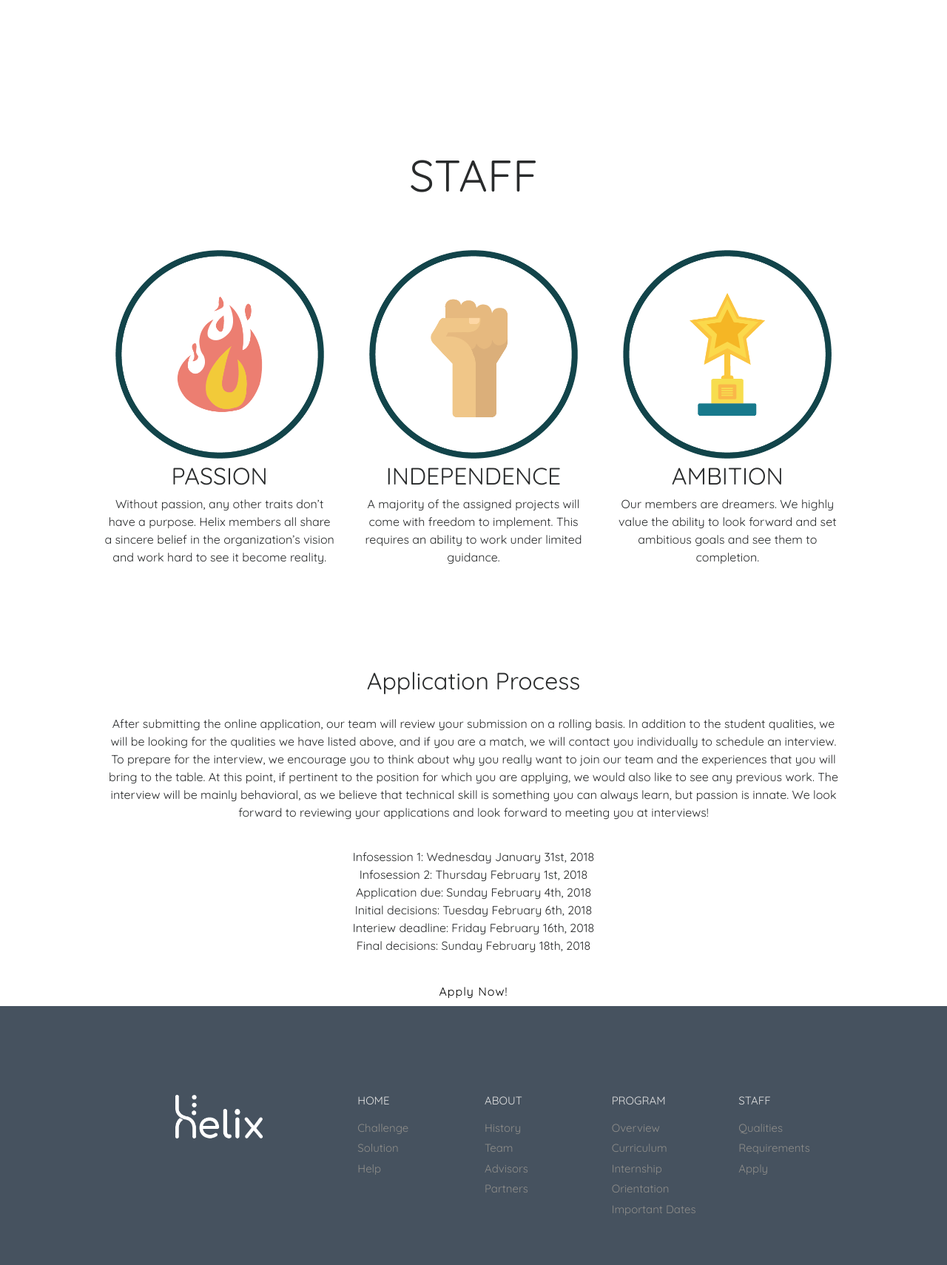
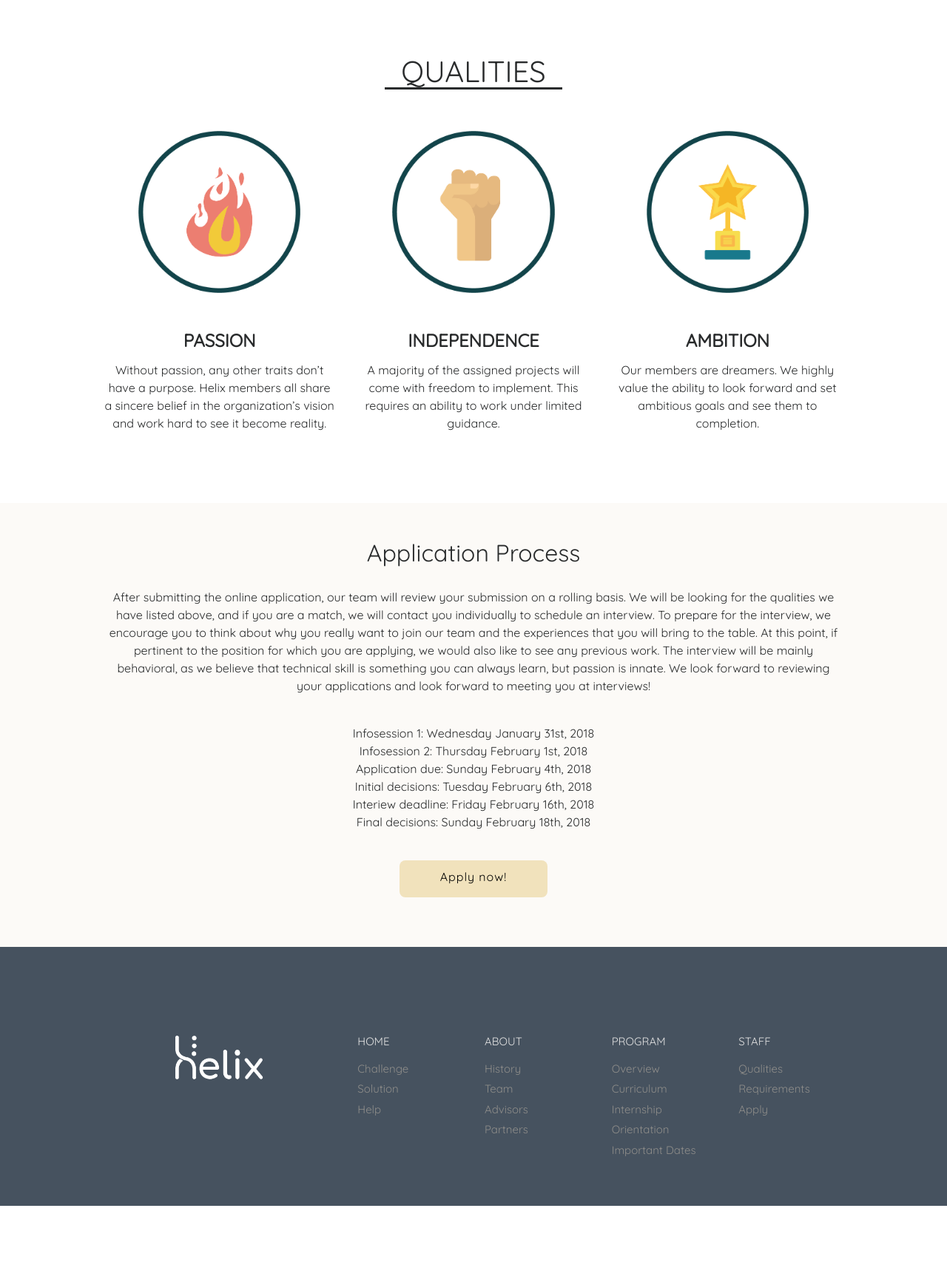
Before and after one commit to nnpok/helix-website, a PHP site: page /staff.html in a window 1280 px wide. Shown: the part 60-1770 px from the top of the page at 74% size. After the commit the page ends 1690 px from the top, so only its background shows below. Run offline with PHP 8.4, Linux system fonts and the light colour scheme; some libraries are stand-ins or nearby versions.

Commit message:
ready for launch

```diff
--- a/about.html
+++ b/about.html
@@ -2,7 +2,7 @@
 <html lang="en">
 	<head>
 		<meta charset="utf-8">
-		<link rel="icon shortcut" href="logo_icon.png>">
+		<link rel="icon" href="favicon.ico">
 		<title>Helix</title>
 		<link href="https://fonts.googleapis.com/css?family=Quicksand" rel="stylesheet">
 
--- a/home.html
+++ b/home.html
@@ -2,7 +2,7 @@
 <html lang="en">
 	<head>
 		<meta charset="utf-8">
-
+		<link rel="icon" href="favicon.ico">
 		<title>Helix</title>
 		<link href="https://fonts.googleapis.com/css?family=Quicksand" rel="stylesheet">
 
--- a/main.css
+++ b/main.css
@@ -1,6 +1,7 @@
 body {
 	font-family: 'Quicksand', sans-serif;
 	width: 100vw;
+	overflow-x: hidden;
 	text-align: center;
 }
 
@@ -377,6 +378,50 @@ body {
 	height: 400px;
 }
 
+.students {
+	height: 500px;
+}
+
+.staff-qualities {
+	text-align: center;
+	height: 680px;
+}
+
+.application-header {
+	margin-bottom: 30px;
+}
+
+.application-process-text {
+	margin-bottom: 40px;
+}
+
+.staff-header {
+	display: inline-block;
+	text-align: center;
+	border-bottom: 3px solid currentColor;
+	width: 240px;
+}
+
+.staff-qualities-pics {
+	height: 270px;
+}
+
+.application-process {
+	height: 600px;
+}
+
+.container .application-process {
+	position: relative;
+}
+
+.staff-apply-button {
+	position: absolute;
+	left: 50%;
+	transform: translateX(-50%);
+	width: 280px;
+	margin-top: 40px;
+}
+
 .semi-transparent-button1 {
 	background-color: #F1E2BC;
 	height: 50px;
--- a/program.html
+++ b/program.html
@@ -2,7 +2,7 @@
 <html lang="en">
 	<head>
 		<meta charset="utf-8">
-		<link rel="icon shortcut" href="logo_icon.png>">
+		<link rel="icon" href="favicon.ico">
 		<title>Helix</title>
 		<link href="https://fonts.googleapis.com/css?family=Quicksand" rel="stylesheet">
 
@@ -197,12 +197,12 @@
 						</div>
 						<div class="col-md-4 curriculum-list" align="center">
 							<h4 class="details-headers"><strong>TUITION</strong></h4>
-							<p>This program is offered completely free of charge. However,
+							<p>This program is offered completely <strong>free</strong> of charge. However,
 								to keep the program running, donations of any amount are highly
 								appreciated.</p>
 						</div>
 						<div class="col-md-4 curriculum-list" align="center">
-							<h4 class="details-headers"><strong >LOCATION</strong></h4>
+							<h4 class="details-headers"><strong>LOCATION</strong></h4>
 							<p>The one-week program will be held on the UC Berkeley campus.
 								Each student’s internship sites will be revealed to them in
 								their acceptance letter.</p>
--- a/staff.html
+++ b/staff.html
@@ -2,7 +2,7 @@
 <html lang="en">
 	<head>
 		<meta charset="utf-8">
-		<link rel="icon shortcut" href="logo_icon.png>">
+		<link rel="icon" href="favicon.ico">
 		<title>Helix</title>
 		<link href="https://fonts.googleapis.com/css?family=Quicksand" rel="stylesheet">
 
@@ -22,7 +22,7 @@
 					<li class="nav-item navbut">
 						<a class="nav-link navnotimg" href="home.html">HOME<span class="sr-only">(current)</span></a>
 					</li>
-					<li class="nav-item1 active navbut">
+					<li class="nav-item1 navbut">
 						<a class="nav-link navnotimg" href="about.html">ABOUT</a>
 					</li>
 					<li class="nav-item2 navbut ">
@@ -34,7 +34,7 @@
 					<li class="nav-item3 navbut">
 						<a class="nav-link navnotimg" href="students.html">STUDENTS</a>
 					</li>
-					<li class="nav-item4 navbut">
+					<li class="nav-item4 navbut active">
 						<a class="nav-link navnotimg" href="staff.html">STAFF</a>
 					</li>
 					<li class="nav-item5 navbut">
@@ -44,36 +44,61 @@
 			</div>
 		</nav>
 
-		<div class="bodyStudents">
-				<div class="container">
-					<h1 style="font-size:45pt; padding-bottom:6%">STAFF</h1>
-					<div class="row" align="center">
-						<div class="col-md-4">
-							<img src="passion.png" style="padding-bottom: 2%; width:90%; height:65%"/>
-							<h2>PASSION</h2>
-							<p>Without passion, any other traits don’t have a purpose. Helix members all share a sincere belief in the organization’s vision and work hard to see it become reality.</p>
-						</div>
-						<div class="col-md-4">
-							<img src="independence.png" style="padding-bottom: 2%; width:90%; height:65%"/>
-							<h2>INDEPENDENCE</h2>
-							<p>A majority of the assigned projects will come with freedom to implement. This requires an ability to work under limited guidance.</p>
-						</div>
-						<div class="col-md-4">
-							<img src="ambition.png" style="padding-bottom: 2%; width:90%; height:65%"/>
-							<h2>AMBITION</h2>
-							<p>Our members are dreamers. We highly value the ability to look forward and set ambitious goals and see them to completion.</p>
-						</div>
+		<div class="subcontent staff-qualities">
+			<div class="container staff-qualities">
+				<br>
+				<h1 class="staff-header">QUALITIES</h1>
+				<br>
+				<br>
+				<br>
+				<div class="row">
+					<div class="col-md-4 staff-qualities-pics">
+						<img src="passion.png" style="width:70%;"/>
+					</div>
+					<div class="col-md-4 staff-qualities-pics">
+						<img src="independence.png" style="width:70%;"/>
+
+					</div>
+					<div class="col-md-4 staff-qualities-pics">
+						<img src="ambition.png" style="width:70%;"/>
+					</div>
+					<div class="w-100"></div>
+					<div class="col-md-4 curriculum-list" align="center">
+						<h4 class="details-headers"><strong>PASSION</strong></h4>
+						<p>Without passion, any other traits don’t have a purpose. Helix
+							members all share a sincere belief in the organization’s vision
+							and work hard to see it become reality.</p>
+					</div>
+					<div class="col-md-4 curriculum-list" align="center">
+						<h4 class="details-headers"><strong>INDEPENDENCE</strong></h4>
+						<p>A majority of the assigned projects will come with freedom to
+							implement. This requires an ability to work under limited guidance.</p>
+					</div>
+					<div class="col-md-4 curriculum-list" align="center">
+						<h4 class="details-headers"><strong>AMBITION</strong></h4>
+						<p>Our members are dreamers. We highly value the ability to look
+							forward and set ambitious goals and see them to completion.</p>
 					</div>
 				</div>
-			<br>
-			<br>
-			<br>
-			<br>
+			</div>
+		</div>
 
-			<div class="thechallenge">
-				<div class="container">
-					<h2 style="padding-bottom:2%;">Application Process</h2>
-					<p style="padding-bottom:2%;">After submitting the online application, our team will review your submission on a rolling basis. In addition to the student qualities, we will be looking for the qualities we have listed above, and if you are a match, we will contact you individually to schedule an interview. To prepare for the interview, we encourage you to think about why you really want to join our team and the experiences that you will bring to the table. At this point, if pertinent to the position for which you are applying, we would also like to see any previous work. The interview will be mainly behavioral, as we believe that technical skill is something you can always learn, but passion is innate. We look forward to reviewing your applications and look forward to meeting you at interviews!</p>
+
+			<div class="subcontent application-process tan">
+				<div class="container application-process">
+					<h2 class="application-header">Application Process</h2>
+					<p class="application-process-text">After submitting the online
+						application, our team will review your submission on a rolling basis.
+						We will be looking for the qualities we have listed above, and if
+						you are a match, we will contact you individually to schedule an
+						interview. To prepare for the interview, we encourage you to think
+						about why you really want to join our team and the experiences that
+						you will bring to the table. At this point, if pertinent to the position
+						for which you are applying, we would also like to see any previous
+						work. The interview will be mainly behavioral, as we believe that
+						technical skill is something you can always learn, but passion is
+						innate. We look forward to reviewing your applications and look
+						forward to meeting you at interviews!</p>
 					<div align="center">
 						Infosession 1: Wednesday January 31st, 2018 <br>
 						Infosession 2: Thursday February 1st, 2018 <br>
@@ -82,14 +107,13 @@
 						Interiew deadline: Friday February 16th, 2018 <br>
 						Final decisions: Sunday February 18th, 2018
 					</div>
-					<div align="center" style="padding-top:3%;">
-						<a class="semi-transparent-button3" href="#">Apply Now!</a>
-					</div>
+
+					<a class="semi-transparent-button2 staff-apply-button" href="https://www.paypal.me/HelixMedical/50">Apply now!</a>
+
 				</div>
 			</div>
 
 
-		</div>
 
 		<div class="subcontent footer">
 			<div class="container">
```
Also changed, not shown: students.html (+6 -1 lines).
